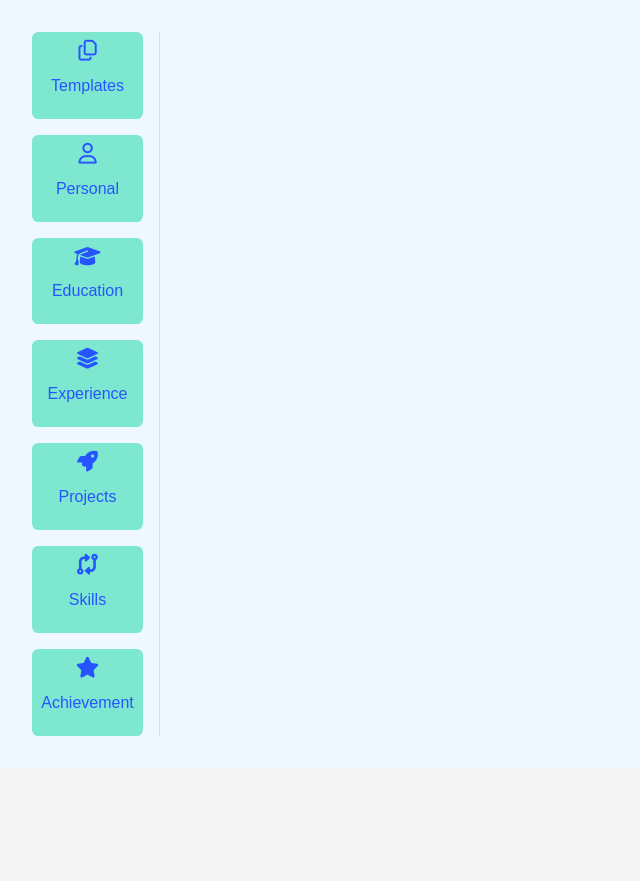
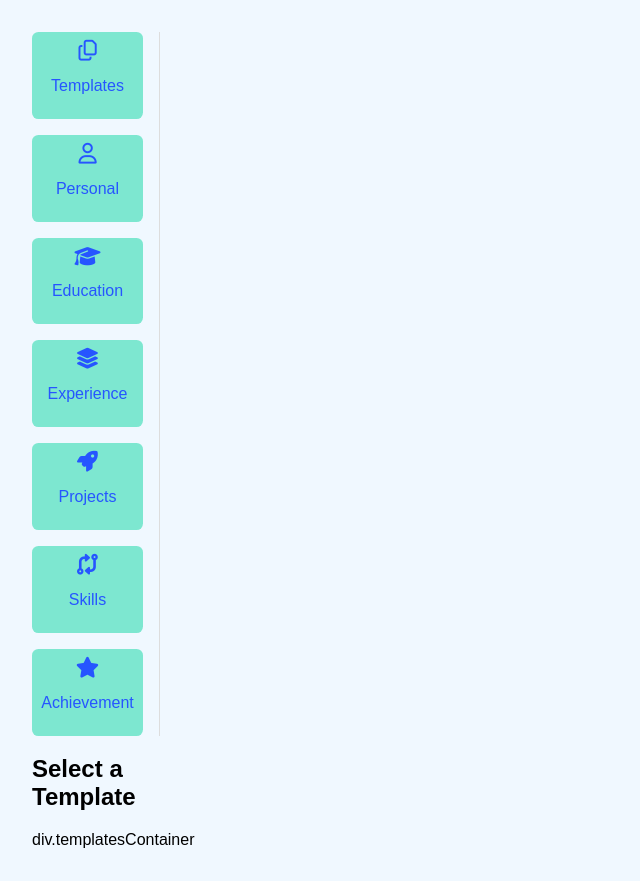
Before and after one commit to rohitghatal1/CVMaker-ReactJS, a React (Create React App) app: page / in a window 1280 px wide. Shown: the whole page, without its empty margins (0-640 px from the left). Before the commit the page ends 800 px from the top, so only its background shows below. Built offline with nearby package versions, Linux system fonts and the light colour scheme.

Commit message:
added template display info

```diff
--- a/src/componentsInner/TemplatesDisplay.js
+++ b/src/componentsInner/TemplatesDisplay.js
@@ -1,9 +1,13 @@
 import React from 'react'
+import './templatesDisplay.css'
 
 export default function TemplatesDisplay() {
   return (
     <div>
-
+      <div className="allTemplateDisplay">
+        <h2>Select a Template</h2>
+        div.templatesContainer
+      </div>
     </div>
   )
 }
```
Also changed, not shown: src/componentsInner/templatesDisplay.css (added).
